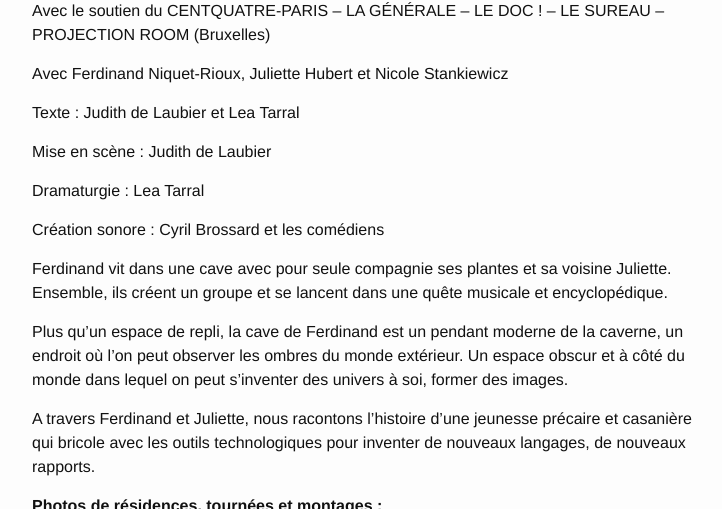
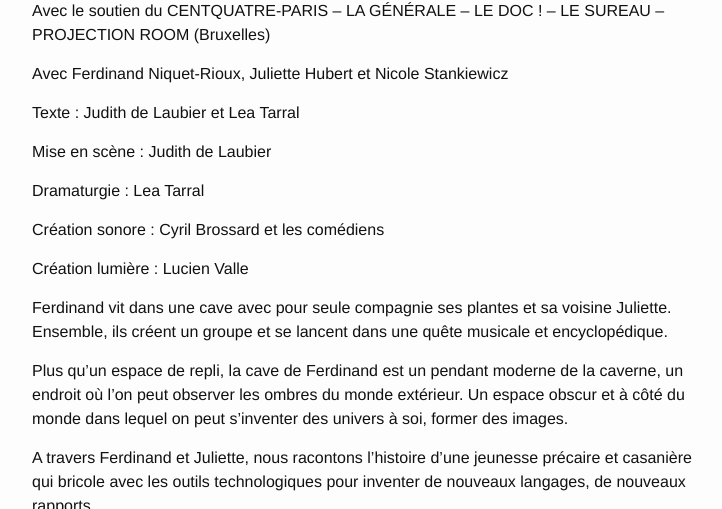
Before and after one commit to louiseds/louiseds.github.io, a Jekyll site: the page built from _posts/2017-03-13-le-palace-de-r-mi.md, in a window 1280 px wide and 900 px high, scrolled down 1088 px, cut to the strip 0-509 px from the top of the window. Shown: the whole strip, without its empty margins (268-990 px from the left). Built offline with Jekyll 4.4.1, drawn with Linux system fonts in a browser that asks for light colours.

Commit message:
Update 2017-03-13-le-palace-de-r-mi.md

```diff
--- a/_posts/2017-03-13-le-palace-de-r-mi.md
+++ b/_posts/2017-03-13-le-palace-de-r-mi.md
@@ -27,6 +27,8 @@ Dramaturgie : Lea Tarral
 
 Création sonore : Cyril Brossard et les comédiens
 
+Création lumière : Lucien Valle
+
 
 
 Ferdinand vit dans une cave avec pour seule compagnie ses plantes et sa voisine Juliette. Ensemble, ils créent un groupe et se lancent dans une quête musicale et encyclopédique.
```
